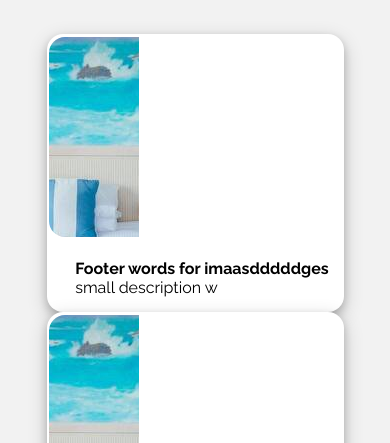
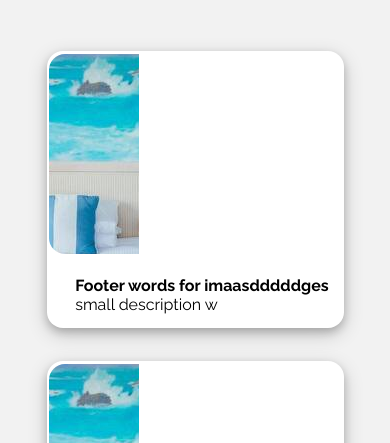
Before and after one commit to Slawernos/secondproject, a plain HTML site: page index.html in a window 390 px wide. Shown: the part 657-1100 px from the top of the page. Drawn offline with Linux system fonts and the light colour scheme.

Commit message:
Update style.css

```diff
--- a/css/style.css
+++ b/css/style.css
@@ -326,6 +326,9 @@ body{
 }
 #accomodotations {grid-area:accom; padding-left: unset; background-color: unset; padding: unset;}
 #accomodotations div:nth-child(1){width: 85%; margin:auto;}
+#mostpopular .imagebox{
+   margin: 5% auto;
+}
 #mostpopular{grid-area:mostpop; border-radius: unset;}
 #mainmenu{
     grid-template-columns: 100%;
```
